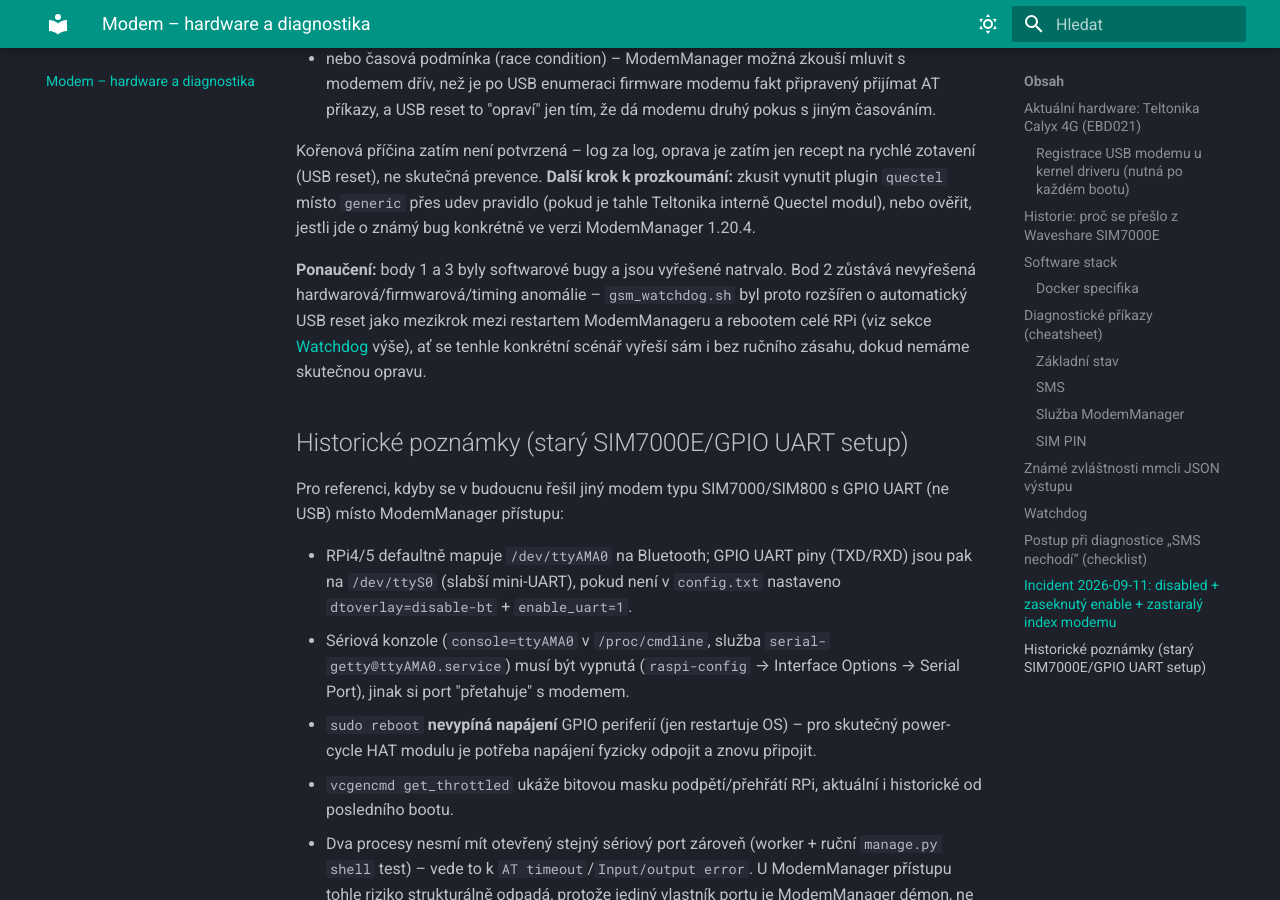
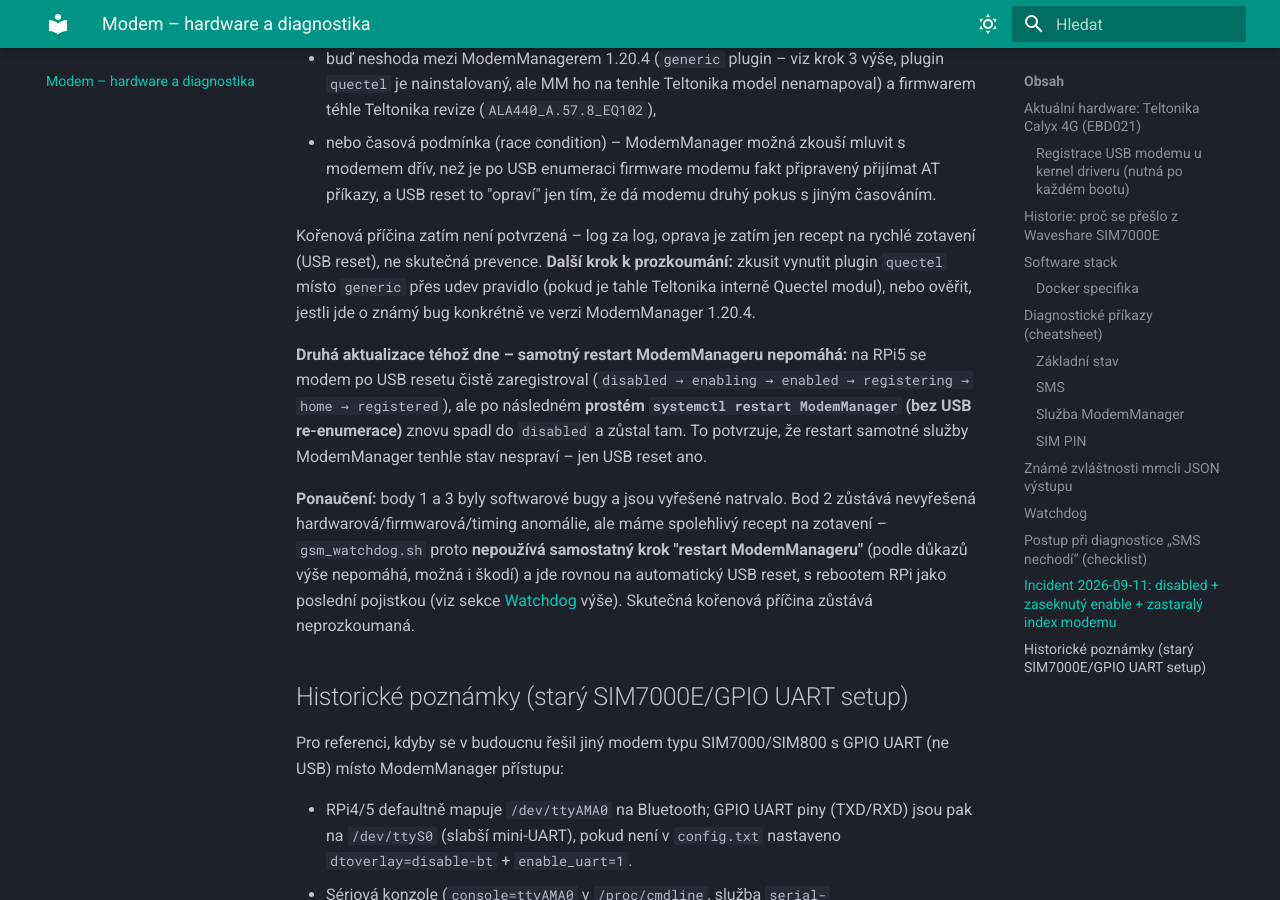
Before and after one commit to denyduck/gsm_gate, an MkDocs documentation site: the page built from docs/modem-diagnostika.md, in a window 1280 px wide and 900 px high, scrolled down 7603 px. Built offline with MkDocs 1.6.1 and Material for MkDocs 9.7.7, drawn with Linux system fonts in a browser that asks for light colours; some of the changed text lies outside the part shown.

Commit message:
fix: drop the restart-ModemManager watchdog tier, go straight to USB reset
Second reproduction of the outage (different RPi5 + different
Teltonika unit) showed the modem registering cleanly after a USB
reset, then falling back into "disabled" after a plain
systemctl restart ModemManager (no USB re-enumeration) - proving that
tier doesn't help and just burns 5 minutes before the real fix.
gsm_watchdog.sh now escalates straight from unhealthy -> USB
unbind/bind reset (5 min) -> reboot (15 min).

Co-Authored-By: Claude Sonnet 5 <noreply@anthropic.com>

```diff
--- a/docs/modem-diagnostika.md
+++ b/docs/modem-diagnostika.md
@@ -134,9 +134,10 @@ Soubory: `scripts/gsm_watchdog.sh`, `scripts/gsm-watchdog.service`, `scripts/gsm
 
 Běží **na hostu** (ne v Dockeru, potřebuje `systemctl`/`reboot`), kontrola každé 2 minuty přes systemd timer. Modem index se zjišťuje dynamicky přes `mmcli -L` (ne natvrdo `0`), stejně jako v appce – po USB resetu/restartu ModemManageru se totiž může změnit (viz incident 2026-09-11 výše). Eskalace podle toho, jak dlouho je modem nepřetržitě nezdravý (stav jiný než `registered`/`connected`), každá akce jen jednou za epizodu:
 
-1. **5 minut** → `systemctl restart ModemManager`.
-2. **10 minut** → logický USB reset modemu (`unbind`/`bind` – řeší i zaseknutý firmware, který samotný restart ModemManageru nespraví).
-3. **20 minut** → `sudo reboot`.
+1. **5 minut** → logický USB reset modemu (`unbind`/`bind`).
+2. **15 minut** → `sudo reboot`.
+
+**Proč tu není samostatný krok "restart ModemManageru"**: podle incidentu 2026-09-11 (druhá reprodukce, jiný hardware) samotný `systemctl restart ModemManager` – bez USB re-enumerace – zaseknutý stav modemu nevyřešil (modem po něm znovu skončil v `disabled`), zatímco USB reset ano, opakovaně a spolehlivě. Watchdog proto jde rovnou na USB reset, ne přes mezikrok, který podle důkazů nepomáhá.
 
 Instalace/aktualizace watchdogu po změně skriptu v repu:
 
@@ -252,7 +253,9 @@ Reálný produkční výpadek – appka přestala mít signál, worker donekone
 
 Kořenová příčina zatím není potvrzená – log za log, oprava je zatím jen recept na rychlé zotavení (USB reset), ne skutečná prevence. **Další krok k prozkoumání:** zkusit vynutit plugin `quectel` místo `generic` přes udev pravidlo (pokud je tahle Teltonika interně Quectel modul), nebo ověřit, jestli jde o známý bug konkrétně ve verzi ModemManager 1.20.4.
 
-**Ponaučení:** body 1 a 3 byly softwarové bugy a jsou vyřešené natrvalo. Bod 2 zůstává nevyřešená hardwarová/firmwarová/timing anomálie – `gsm_watchdog.sh` byl proto rozšířen o automatický USB reset jako mezikrok mezi restartem ModemManageru a rebootem celé RPi (viz sekce [Watchdog](#watchdog) výše), ať se tenhle konkrétní scénář vyřeší sám i bez ručního zásahu, dokud nemáme skutečnou opravu.
+**Druhá aktualizace téhož dne – samotný restart ModemManageru nepomáhá:** na RPi5 se modem po USB resetu čistě zaregistroval (`disabled → enabling → enabled → registering → home → registered`), ale po následném **prostém `systemctl restart ModemManager` (bez USB re-enumerace)** znovu spadl do `disabled` a zůstal tam. To potvrzuje, že restart samotné služby ModemManager tenhle stav nespraví – jen USB reset ano.
+
+**Ponaučení:** body 1 a 3 byly softwarové bugy a jsou vyřešené natrvalo. Bod 2 zůstává nevyřešená hardwarová/firmwarová/timing anomálie, ale máme spolehlivý recept na zotavení – `gsm_watchdog.sh` proto **nepoužívá samostatný krok "restart ModemManageru"** (podle důkazů výše nepomáhá, možná i škodí) a jde rovnou na automatický USB reset, s rebootem RPi jako poslední pojistkou (viz sekce [Watchdog](#watchdog) výše). Skutečná kořenová příčina zůstává neprozkoumaná.
 
 ## Historické poznámky (starý SIM7000E/GPIO UART setup)
 
```
Also changed, not shown: 1 other file.
